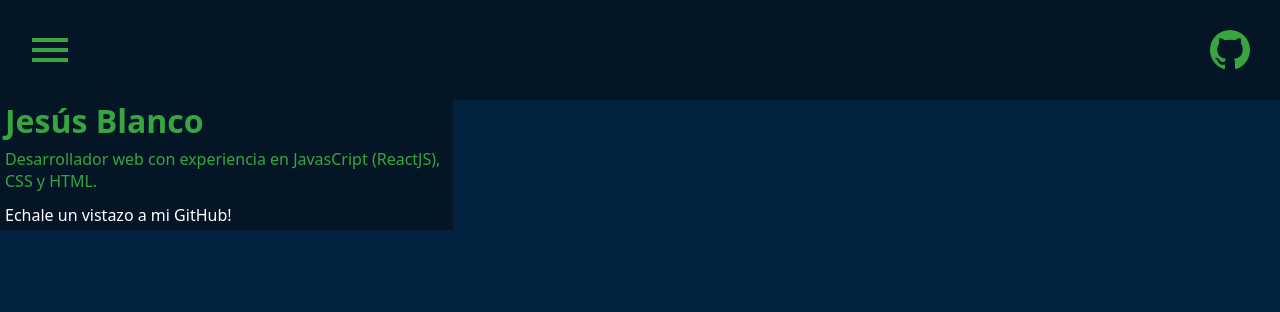
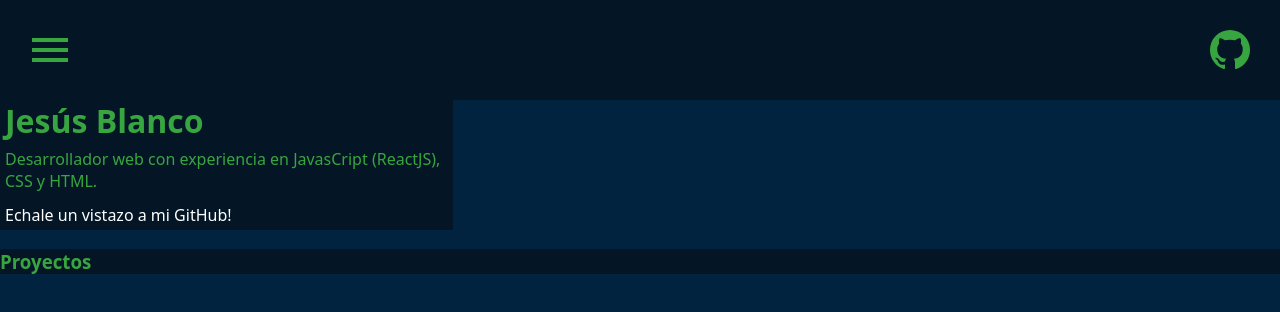
Before and after one commit to Jesusblan/portfolio-react, a React (Vite) app: page / in a window 1280 px wide. Shown: the top 312 px of the page. Built offline with nearby package versions, Linux system fonts and the light colour scheme.

Commit message:
nuevo componente para la seccion de proyectos

```diff
--- /dev/null
+++ b/src/components/Proyects.jsx
@@ -0,0 +1,10 @@
+import "../styles/Proyects.css"
+
+export default function Proyects(){
+
+    return (
+        <div className="proyectos">
+            <h3>Proyectos</h3>
+        </div>
+    );
+}
--- a/src/main.jsx
+++ b/src/main.jsx
@@ -2,10 +2,12 @@ import { createRoot } from "react-dom/client";
 import "./index.css";
 import Header from "./components/Header";
 import Info from "./components/Info";
+import Proyects from "./components/Proyects";
 
 createRoot(document.getElementById("root")).render(
   <>
     <Header />
     <Info />
+    <Proyects />
   </>,
 );
--- /dev/null
+++ b/src/styles/Proyects.css
@@ -0,0 +1,4 @@
+.proyectos{
+    background-color: #041626;
+    color: #38a640;
+}
```
Also changed, not shown: src/styles/Info.css (+5 -6 lines).
